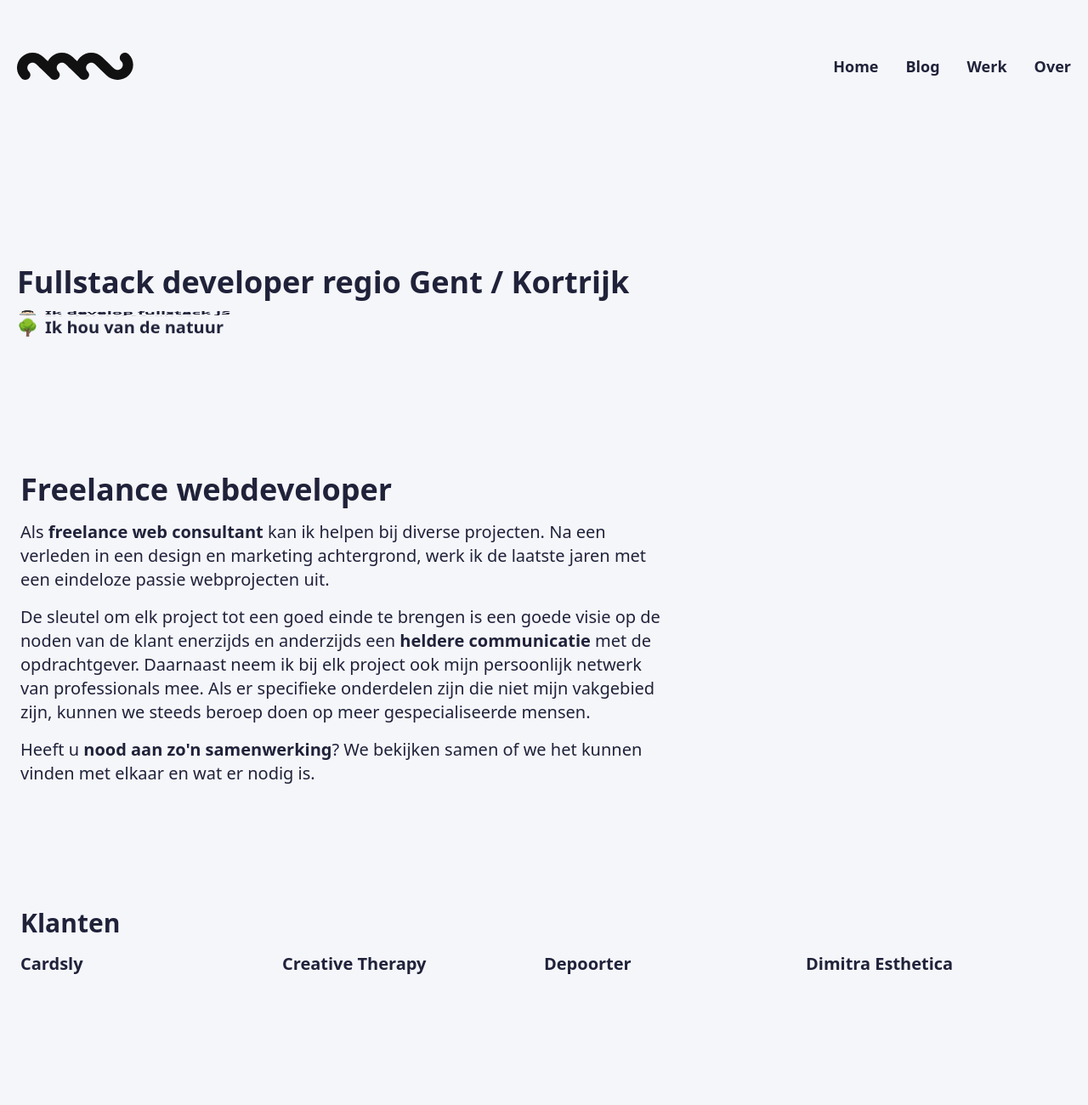
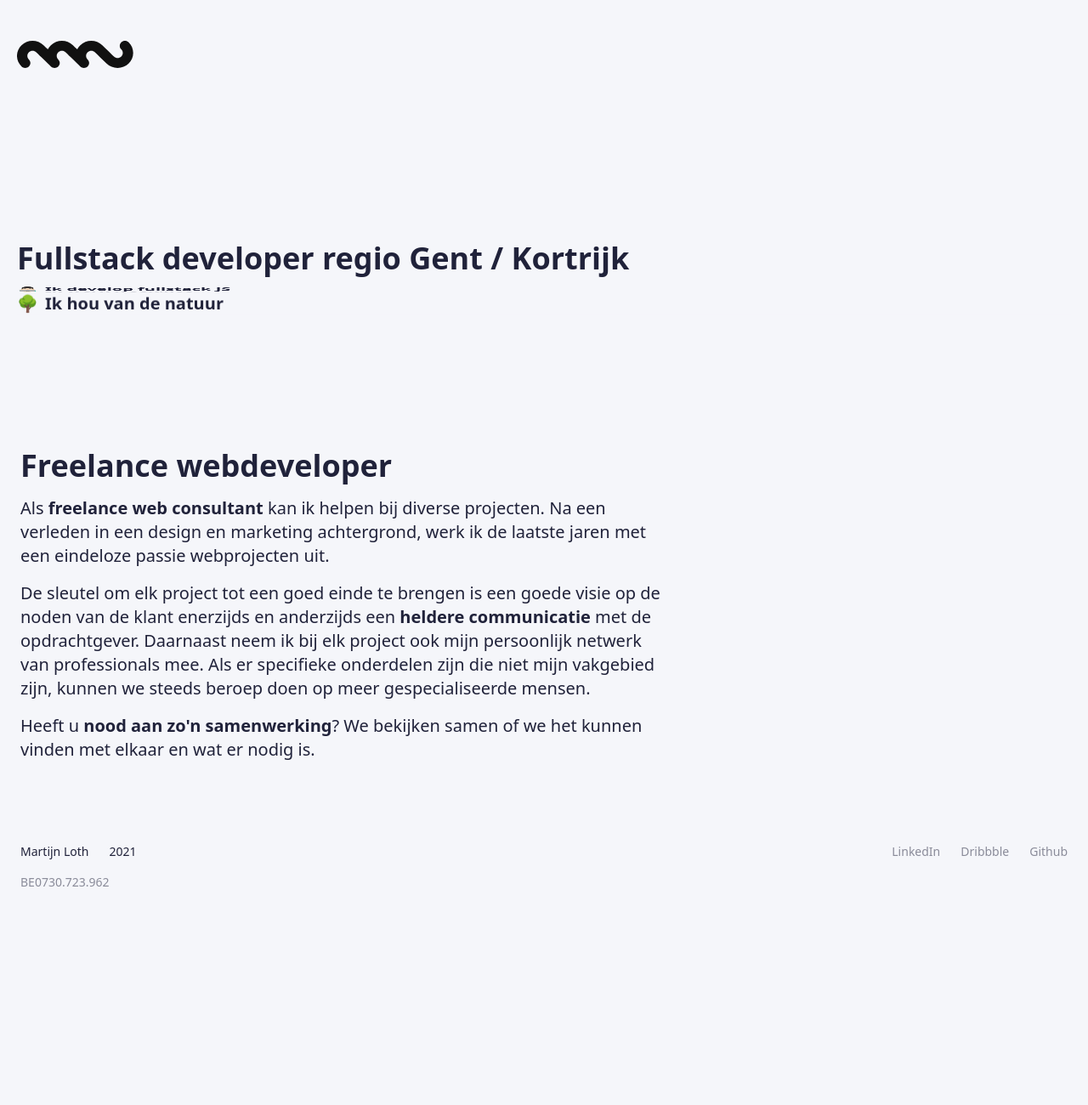
Before and after one commit to MLoth/Portfolio, a Gatsby site: page / in a window 1280 px wide. Shown: the top 1300 px of the page at 85% size. After the commit the page ends 1096 px from the top, so only its background shows below. Built offline with nearby package versions, Linux system fonts and the light colour scheme; Gatsby itself is replaced by a stand-in of ours.

Commit message:
Quick cleanup

```diff
--- a/src/components/header.js
+++ b/src/components/header.js
@@ -17,7 +17,7 @@
 				</h1>
 			</Link>
 
-			<nav className="py-4 sm:w-auto w-full">
+			{/* <nav className="py-4 sm:w-auto w-full">
 				<ul className="-mr-8">
 					<li className="inline-block mr-8">
 						<Link className="py-4 font-semibold text-lg" to="/">
@@ -50,6 +50,7 @@
 					</li>
 				</ul>
 			</nav>
+			 */}
 		</header>
 	</div>
 );
--- a/src/pages/index.jsx
+++ b/src/pages/index.jsx
@@ -81,7 +81,7 @@
 			</div>
 		</div>
 
-		<aside className="px-6 py-24">
+		{/* <aside className="px-6 py-24">
 			<div className="max-w-7xl mx-auto">
 				<h1 className="text-3xl font-semibold mb-4">Klanten</h1>
 				<div className="grid grid-cols-4 mb-12">
@@ -99,7 +99,7 @@
 					</div>
 				</div>
 			</div>
-		</aside>
+		</aside> */}
 		{/* Hello, I'm a consultant for structuring fullstack applications with a
 		passion for JS. If you need a hand with a PWA or any other piece of
 		web-art, I can help. Currently working on a static generated webshop
```
